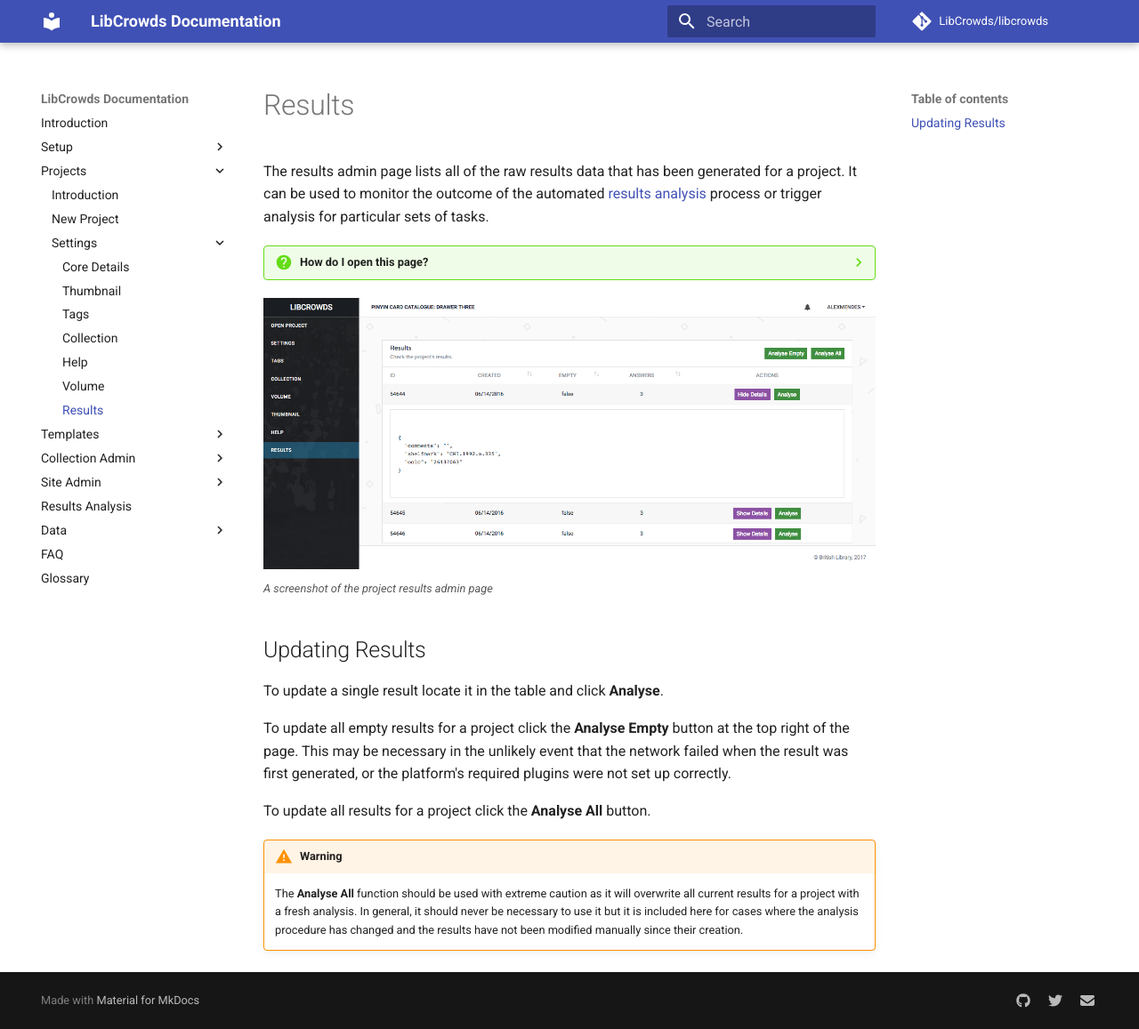
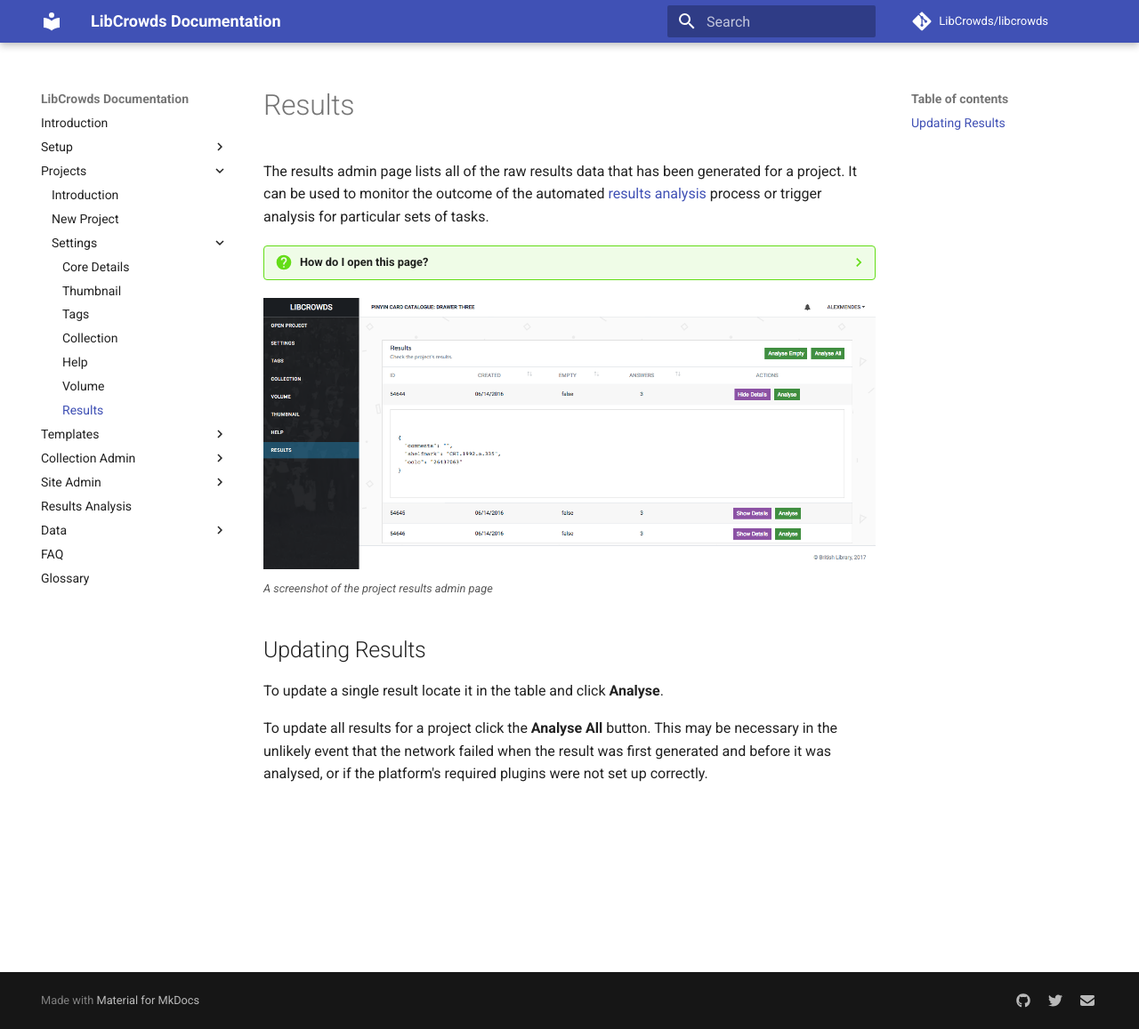
Before and after one commit to LibCrowds/docs, an MkDocs documentation site: the page built from docs/projects/results.md, in a window 1280 px wide and 1157 px high. Shown: the whole window at 89% size. Built offline with MkDocs 1.6.1 and Material for MkDocs 9.7.7, drawn with Linux system fonts in a browser that asks for light colours; comment, search, counter and statistics services are not loaded; old or Windows-style settings are respelled for this version of MkDocs.

Commit message:
Update docs

```diff
--- a/docs/projects/results.md
+++ b/docs/projects/results.md
@@ -18,16 +18,7 @@
 
 To update a single result locate it in the table and click **Analyse**.
 
-To update all empty results for a project click the **Analyse Empty** button
-at the top right of the page. This may be necessary in the unlikely event that
-the network failed when the result was first generated, or the platform's
-required plugins were not set up correctly.
-
-To update all results for a project click the **Analyse All** button.
-
-!!! warning
-    The **Analyse All** function should be used with extreme caution as it will
-    overwrite all current results for a project with a fresh analysis. In
-    general, it should never be necessary to use it but it is included here
-    for cases where the analysis procedure has changed and the results have
-    not been modified manually since their creation.
+To update all results for a project click the **Analyse All** button. This may
+be necessary in the unlikely event that the network failed when the result was
+first generated and before it was analysed, or if the platform's required
+plugins were not set up correctly.
```
Also changed, not shown: docs/setup/configuring-pybossa.md (+0 -1 lines).
